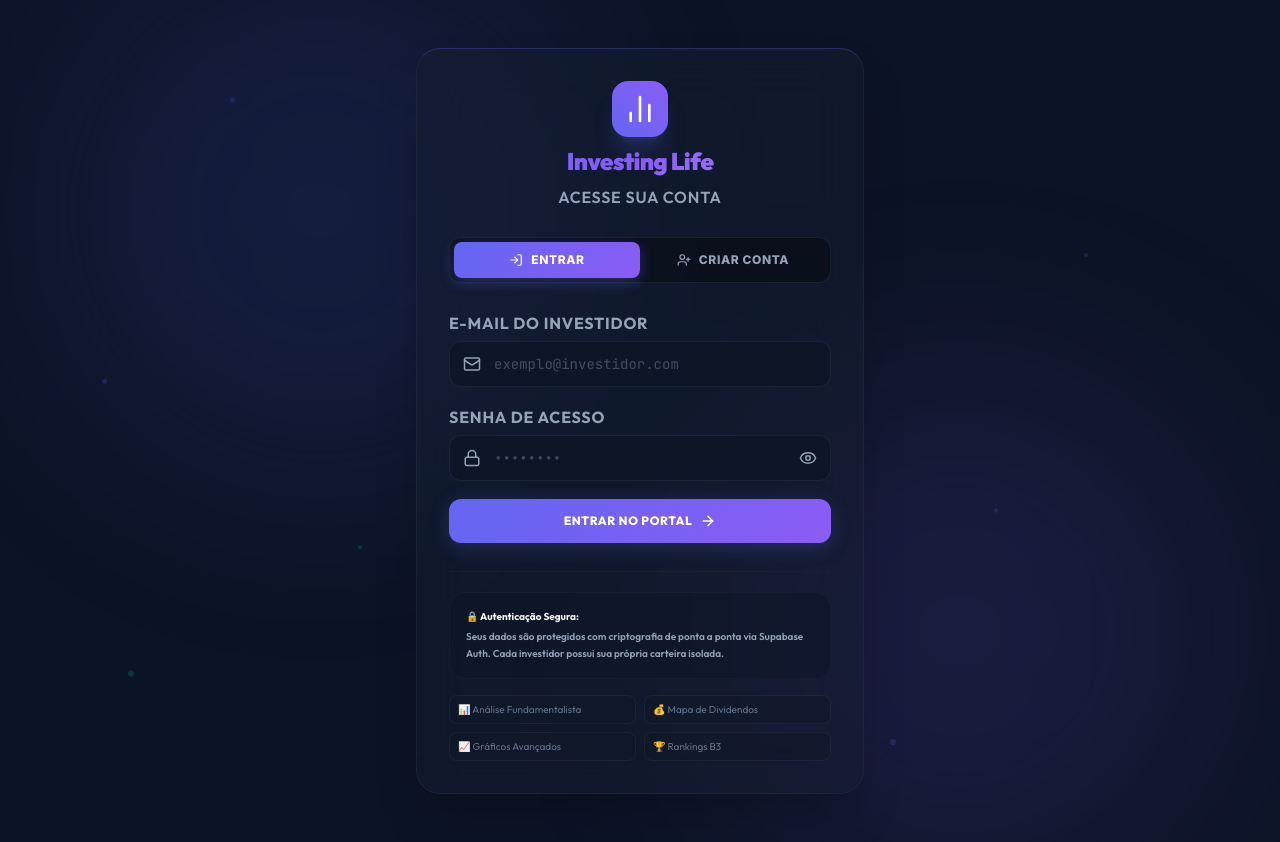
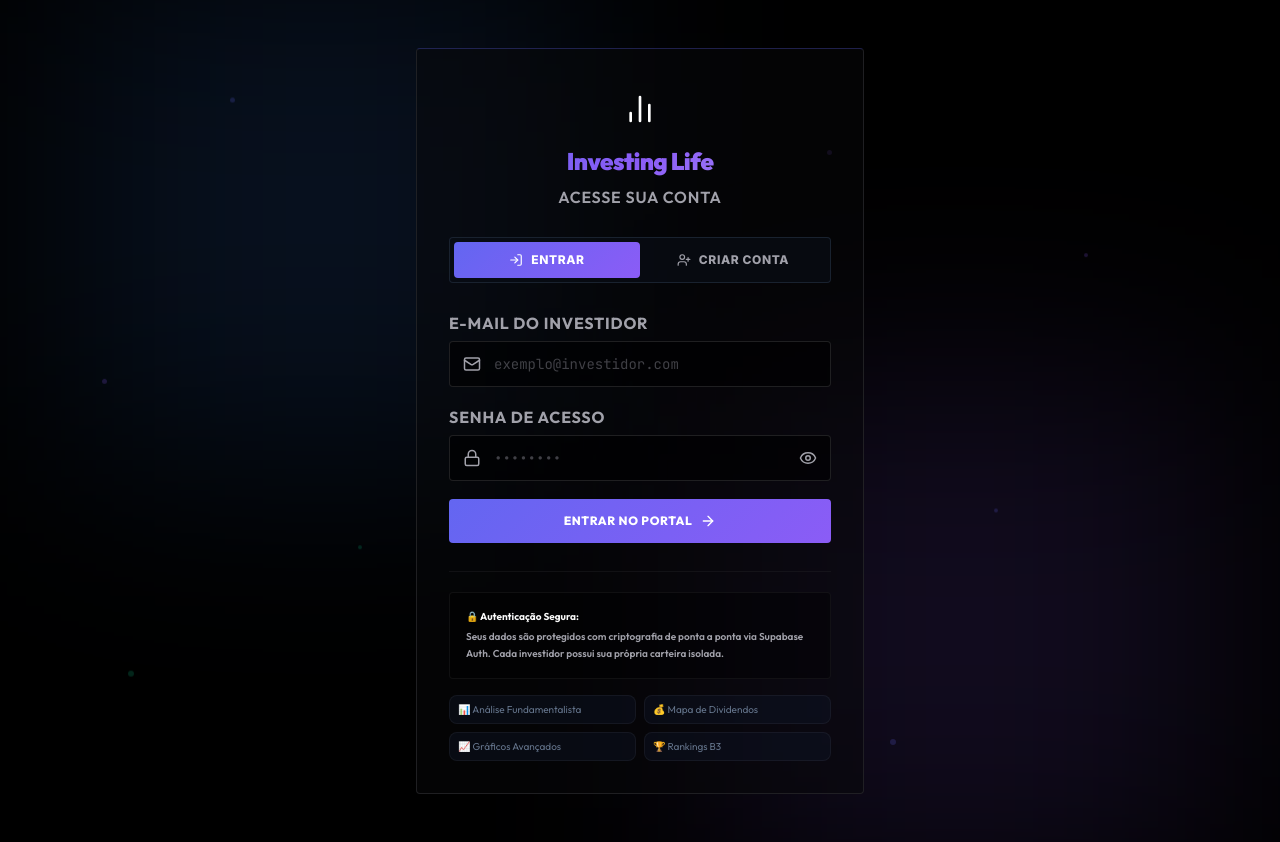
Before and after one commit to caduogarcia-ship-it/investing-life, a React (Vite) app: page / in a window 1280 px wide. Built offline with nearby package versions, Linux system fonts and the light colour scheme.

Commit message:
style: radical transition to pure black Institutional Terminal design

```diff
--- a/src/index.css
+++ b/src/index.css
@@ -1,19 +1,19 @@
 @import "tailwindcss";
 
 @theme {
-  --color-dark-bg: #0B1426;       /* Deep Navy background */
-  --color-dark-card: #141E30;     /* Premium Card Dark */
-  --color-dark-cardHover: #1E293B;/* Card hover state */
-  --color-dark-border: #1E293B;   /* Subtle border */
-  --color-dark-textPrimary: #F8FAFC;
-  --color-dark-textSecondary: #94A3B8;
+  --color-dark-bg: #000000;       /* Pure Black background */
+  --color-dark-card: #09090B;     /* Zinc 950 for panels */
+  --color-dark-cardHover: #18181B;/* Zinc 900 for hover */
+  --color-dark-border: #27272A;   /* Subtle grid borders */
+  --color-dark-textPrimary: #FAFAFA;
+  --color-dark-textSecondary: #A1A1AA;
 
-  --color-brand-primary: #6366F1;  /* Indigo primary brand color */
-  --color-brand-success: #10B981;  /* Soft Green for positive metrics */
-  --color-brand-danger: #EF4444;   /* Soft Red for negative/risk metrics */
-  --color-brand-warning: #F59E0B;
-  --color-brand-info: #6366F1;
-  --color-brand-purple: #8B5CF6;   /* Violet branding accent */
+  --color-brand-primary: #3B82F6;  /* Vivid Blue */
+  --color-brand-success: #22C55E;  /* Vivid Green */
+  --color-brand-danger: #EF4444;   /* Vivid Red */
+  --color-brand-warning: #EAB308;
+  --color-brand-info: #3B82F6;
+  --color-brand-purple: #8B5CF6;   /* Vivid Violet */
 
   /* Overwrite indigo, purple, violet to be shades of blue to dynamically swap the theme colors globally */
   --color-indigo-50: #eff6ff;
@@ -52,11 +52,11 @@
   --color-violet-900: #0c4a6e;
   --color-violet-950: #082f49;
 
-  --font-sans: 'Geist', 'Inter', 'Outfit', 'Plus Jakarta Sans', sans-serif;
+  --font-sans: 'Inter', 'Geist', 'Plus Jakarta Sans', sans-serif;
   --font-mono: 'JetBrains Mono', 'Fira Code', monospace;
 
-  --shadow-premium: 0 1px 2px rgba(10, 20, 40, 0.3), 0 4px 12px rgba(99, 102, 241, 0.08), 0 12px 40px rgba(10, 20, 40, 0.25);
-  --shadow-premium-hover: 0 1px 2px rgba(10, 20, 40, 0.3), 0 8px 24px rgba(99, 102, 241, 0.12), 0 16px 48px rgba(10, 20, 40, 0.3);
+  --shadow-premium: none;
+  --shadow-premium-hover: 0 4px 12px rgba(0, 0, 0, 0.5);
 
   --ease-organic: cubic-bezier(0.22, 1, 0.36, 1);
 }
@@ -72,6 +72,30 @@
 @layer utilities {
   .tabular-nums {
     font-variant-numeric: tabular-nums;
+  }
+
+  /* Force Terminal/Institutional flat design globally */
+  .rounded-md, .rounded-lg, .rounded-xl, .rounded-2xl, .rounded-3xl, .rounded-full {
+    border-radius: 4px !important;
+  }
+
+  /* Buttons can be slightly rounded or flat, let's keep everything 4px */
+  button {
+    border-radius: 2px !important;
+  }
+
+  .shadow-sm, .shadow-md, .shadow-lg, .shadow-xl, .shadow-2xl, .shadow-premium {
+    box-shadow: none !important;
+  }
+
+  /* Remove all "vibecoding" gradients globally */
+  .bg-gradient-to-r, .bg-gradient-to-tr, .bg-gradient-to-br, .bg-gradient-to-b, .bg-gradient-to-l, .bg-gradient-to-tl, .bg-gradient-to-bl {
+    background-image: none !important;
+  }
+
+  /* Remove glassmorphism */
+  .backdrop-blur-sm, .backdrop-blur-md, .backdrop-blur-lg, .backdrop-blur-xl, .backdrop-blur-2xl, .backdrop-blur {
+    backdrop-filter: none !important;
   }
 }
 
--- a/tailwind.config.js
+++ b/tailwind.config.js
@@ -9,28 +9,29 @@
     extend: {
       colors: {
         dark: {
-          bg: '#0B1426',       // Deep Navy
-          card: '#141E30',     // Premium Card Dark
-          cardHover: '#1E293B',// Card hover
-          border: '#1E293B',   // Subtle border
-          textPrimary: '#F8FAFC', // White text
-          textSecondary: '#94A3B8', // Gray text
+          bg: '#000000',       // Pure Black
+          card: '#09090B',     // Zinc 950
+          cardHover: '#18181B',// Zinc 900
+          border: '#27272A',   // Zinc 800
+          textPrimary: '#FAFAFA', // Zinc 50
+          textSecondary: '#A1A1AA', // Zinc 400
         },
         brand: {
-          primary: '#6366F1',   // Indigo
-          success: '#10B981',   // Emerald
-          danger: '#EF4444',    // Red
-          warning: '#F59E0B',   // Amber
-          info: '#6366F1',      // Indigo
-          purple: '#8B5CF6'     // Violet
+          primary: '#3B82F6',   // Vivid Blue
+          success: '#22C55E',   // Vivid Green
+          danger: '#EF4444',    // Vivid Red
+          warning: '#EAB308',   // Yellow
+          info: '#3B82F6',
+          purple: '#8B5CF6'
+
         }
       },
       fontFamily: {
-        sans: ['Geist', 'Inter', 'Outfit', 'sans-serif'],
+        sans: ['Inter', 'Geist', 'Outfit', 'sans-serif'],
       },
       boxShadow: {
-        'premium': '0 1px 2px rgba(10, 20, 40, 0.3), 0 4px 12px rgba(99, 102, 241, 0.08), 0 12px 40px rgba(10, 20, 40, 0.25)',
-        'premium-hover': '0 1px 2px rgba(10, 20, 40, 0.3), 0 8px 24px rgba(99, 102, 241, 0.12), 0 16px 48px rgba(10, 20, 40, 0.3)'
+        'premium': 'none',
+        'premium-hover': '0 4px 12px rgba(0, 0, 0, 0.5)'
       },
       transitionTimingFunction: {
         'organic': 'cubic-bezier(0.22, 1, 0.36, 1)',
```
